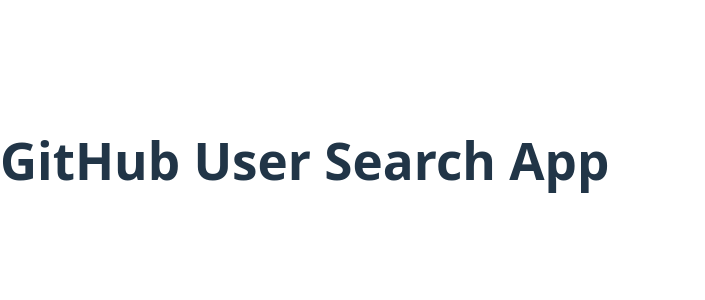
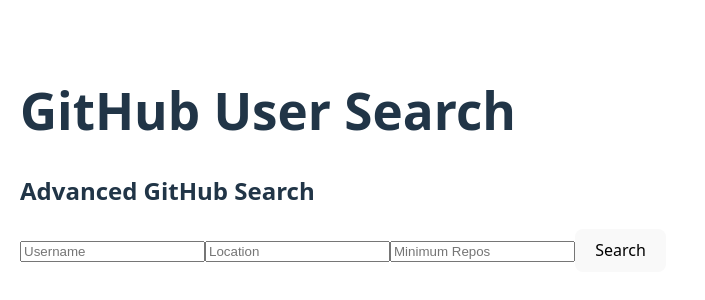
Before and after one commit to TsionTassew/alx-fe-reactjs, a React app in the folder github-user-search/: page / in a window 1280 px wide. Shown: the part 240-540 px from the top of the page, without its empty margins (0-705 px from the left). Built offline with nearby package versions, Linux system fonts and the light colour scheme; the HTML template or start-up script is replaced by a standard one.

Commit message:
task 2 done

```diff
--- a/github-user-search/src/App.jsx
+++ b/github-user-search/src/App.jsx
@@ -1,8 +1,11 @@
-import React from "react";
+// src/App.jsx
+import Search from "./components/Search";
+
 function App() {
   return (
-    <div>
-      <h1>GitHub User Search App</h1>
+    <div style={{ padding: "20px" }}>
+      <h1>GitHub User Search</h1>
+      <Search />
     </div>
   );
 }
--- a/github-user-search/src/components/Search.jsx
+++ b/github-user-search/src/components/Search.jsx
@@ -1,55 +1,109 @@
 // src/components/Search.jsx
 import { useState } from "react";
-import { fetchUserData } from "../services/githubService";
+import { advancedUserSearch } from "../services/githubService";
 
-const Search = () => {
+function Search() {
   const [username, setUsername] = useState("");
-  const [user, setUser] = useState(null);
+  const [location, setLocation] = useState("");
+  const [minRepos, setMinRepos] = useState("");
+  const [results, setResults] = useState([]);
   const [loading, setLoading] = useState(false);
   const [error, setError] = useState("");
 
-  const handleSubmit = async (e) => {
+  const handleSearch = async (e) => {
     e.preventDefault();
-    if (!username.trim()) return;
-
     setLoading(true);
     setError("");
-    setUser(null);
+    setResults([]);
+
+    let query = "";
+
+    if (username) query += `${username} in:login `;
+    if (location) query += `location:${location} `;
+    if (minRepos) query += `repos:>${minRepos} `;
 
     try {
-      const data = await fetchUserData(username);
-      setUser(data);
-    } catch (err) {
-      setError("Looks like we can't find the user");
+      const data = await advancedUserSearch(query.trim());
+      setResults(data);
+    } catch {
+      setError("Looks like we can't find any users");
     } finally {
       setLoading(false);
     }
   };
 
   return (
-    <div>
-      <form onSubmit={handleSubmit}>
+    <div className="max-w-xl mx-auto p-4">
+      <h2 className="text-2xl font-bold mb-4">Advanced GitHub Search</h2>
+
+      {/* Search Form */}
+      <form
+        onSubmit={handleSearch}
+        className="grid grid-cols-1 gap-3 bg-gray-100 p-4 rounded"
+      >
         <input
+          className="p-2 rounded border"
           type="text"
-          placeholder="Search GitHub username..."
+          placeholder="Username"
           value={username}
           onChange={(e) => setUsername(e.target.value)}
         />
-        <button type="submit">Search</button>
+
+        <input
+          className="p-2 rounded border"
+          type="text"
+          placeholder="Location"
+          value={location}
+          onChange={(e) => setLocation(e.target.value)}
+        />
+
+        <input
+          className="p-2 rounded border"
+          type="number"
+          placeholder="Minimum Repos"
+          value={minRepos}
+          onChange={(e) => setMinRepos(e.target.value)}
+        />
+
+        <button
+          type="submit"
+          className="bg-blue-600 text-white p-2 rounded hover:bg-blue-700"
+        >
+          Search
+        </button>
       </form>
 
-      {loading && <p>Loading...</p>}
-      {error && <p>{error}</p>}
+      {/* Output */}
 
-      {user && (
-        <div>
-          <img src={user.avatar_url} alt={user.login} width="100" />
-          <h3>{user.name || user.login}</h3>
-          <a href={user.html_url} target="_blank">Visit Profile</a>
-        </div>
-      )}
+      {loading && <p className="mt-4 text-gray-600">Loading...</p>}
+      {error && <p className="mt-4 text-red-500">{error}</p>}
+
+      <div className="mt-4 space-y-4">
+        {results.map((user) => (
+          <div
+            key={user.id}
+            className="flex items-center gap-4 p-3 bg-white rounded shadow"
+          >
+            <img
+              src={user.avatar_url}
+              width={60}
+              className="rounded-full"
+            />
+            <div>
+              <h3 className="font-bold">{user.login}</h3>
+              <a
+                href={user.html_url}
+                target="_blank"
+                className="text-blue-600 underline"
+              >
+                View Profile
+              </a>
+            </div>
+          </div>
+        ))}
+      </div>
     </div>
   );
-};
+}
 
 export default Search;
--- /dev/null
+++ b/github-user-search/src/services/githubService.js
@@ -0,0 +1,9 @@
+// src/services/githubService.js
+import axios from "axios";
+
+const API_BASE_URL = "https://api.github.com/users/";
+
+export const fetchUserData = async (username) => {
+  const response = await axios.get(`${API_BASE_URL}${username}`);
+  return response.data;
+};
```
